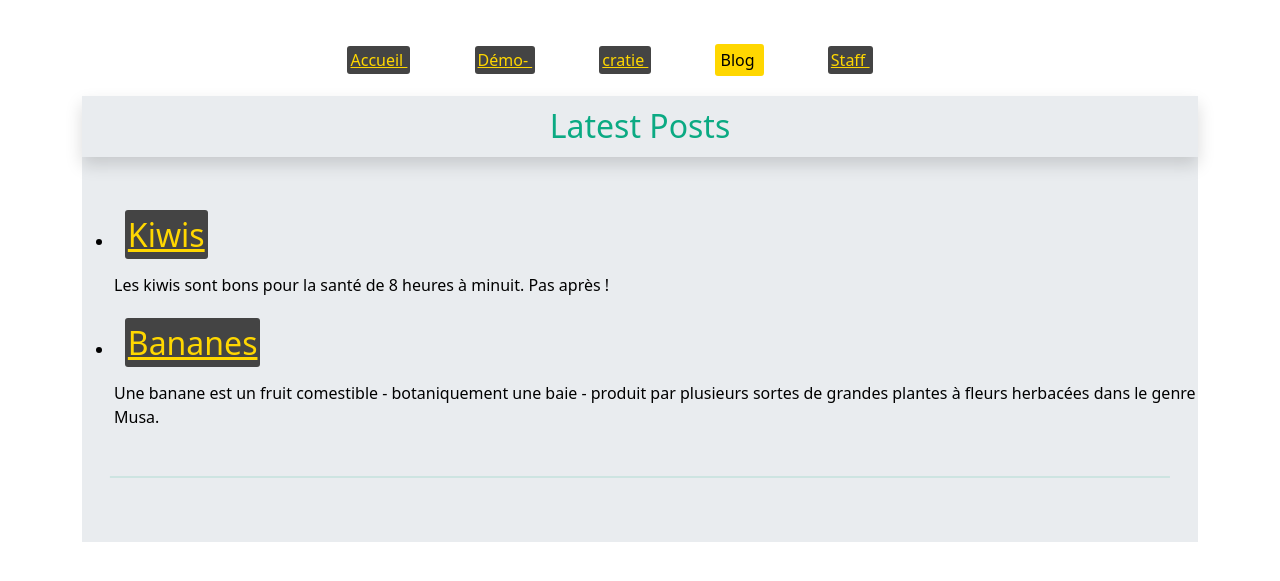
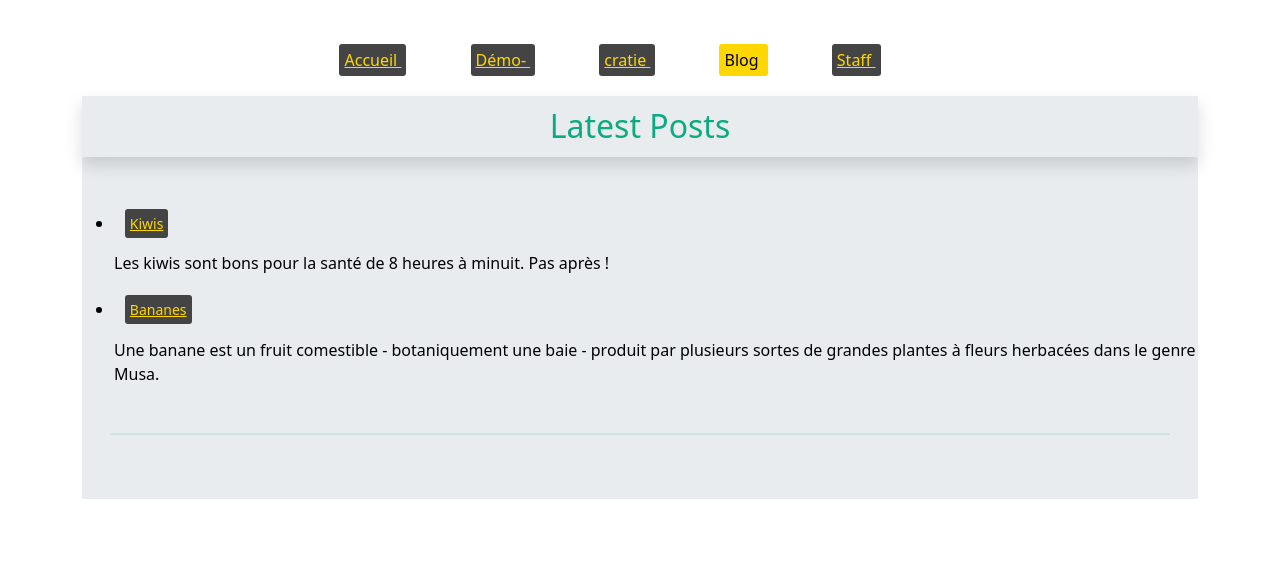
Before and after one commit to bop/rubic, a Jekyll site: the page built from blog.md, in a window 1280 px wide. Shown: the top 581 px of the page. Built offline with Jekyll 4.4.1, drawn with Linux system fonts in a browser that asks for light colours.

Commit message:
a:hover - much better !

```diff
--- a/assets/css/style.css
+++ b/assets/css/style.css
@@ -10,8 +10,13 @@
     color: gold;
     background-color: #444;
     border-radius: 3px;
-    padding:3px;
+    padding: 5px;
     margin-right: 5%;
+}
+
+a:hover {
+    color: #444;
+    background-color: gold;
 }
 
 hr{
--- a/blog.md
+++ b/blog.md
@@ -7,7 +7,7 @@
 <ul>
   {% for post in site.posts %}
     <li>
-      <h2><a href="/rubic{{ post.url }}">{{ post.title }}</a></h2>
+      <h3 class="small"><a href="/rubic{{ post.url }}">{{ post.title }}</a></h3>
       {{ post.excerpt }}
     </li>
   {% endfor %}
```
